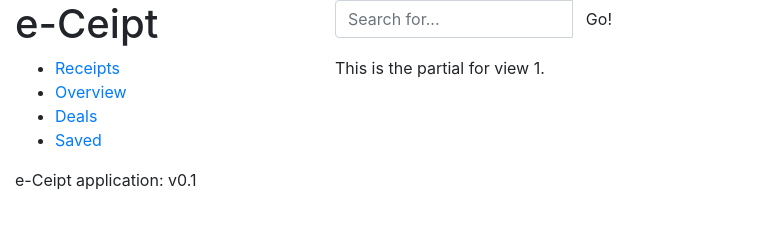
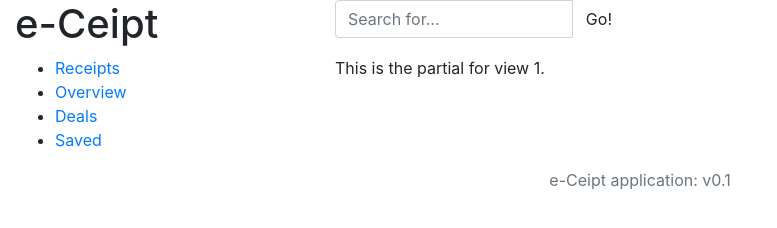
Before and after one commit to hahuunguyen/doekoe, a website: page app/index.html in a window 1280 px wide. Shown: the whole page, without its empty margins (0-777 px from the left). Drawn offline with nearby package versions, Linux system fonts and the light colour scheme; some packages are replaced by stand-ins of ours.

Commit message:
bootstrap style

```diff
--- a/app/index.html
+++ b/app/index.html
@@ -1,12 +1,5 @@
 <!DOCTYPE html>
-<!--[if lt IE 7]>
-<html lang="en" ng-app="myApp" class="no-js lt-ie9 lt-ie8 lt-ie7"> <![endif]-->
-<!--[if IE 7]>
-<html lang="en" ng-app="myApp" class="no-js lt-ie9 lt-ie8"> <![endif]-->
-<!--[if IE 8]>
-<html lang="en" ng-app="myApp" class="no-js lt-ie9"> <![endif]-->
-<!--[if gt IE 8]><!-->
-<html lang="en" ng-app="myApp" class="no-js"> <!--<![endif]-->
+<html lang="en" ng-app="myApp" class="no-js">
 <head>
     <meta charset="utf-8">
     <meta http-equiv="X-UA-Compatible" content="IE=edge">
@@ -15,6 +8,13 @@
     <meta name="viewport" content="width=device-width, initial-scale=1">
     <link rel="stylesheet" href="bower_components/bootstrap/less/bootstrap.css">
     <link rel="stylesheet" href="app.css">
+
+    <!-- HTML5 shim and Respond.js for IE8 support of HTML5 elements and media queries -->
+    <!-- WARNING: Respond.js doesn't work if you view the page via file:// -->
+    <!--[if lt IE 9]>
+    <script src="https://oss.maxcdn.com/html5shiv/3.7.2/html5shiv.min.js"></script>
+    <script src="https://oss.maxcdn.com/respond/1.4.2/respond.min.js"></script>
+    <![endif]-->
 </head>
 <body>
 
@@ -27,7 +27,7 @@
         <div class="col-md-9">
             <div class="row">
                 <div class="col-md-4">
-                    <form>
+                    <form class="search">
                         <div class="input-group">
                             <input type="text" class="form-control" placeholder="Search for...">
                       <span class="input-group-btn">
@@ -58,10 +58,12 @@
                 href="http://browsehappy.com/">upgrade your browser</a> to improve your experience.</p>
         <![endif]-->
     </div>
-    <div class="footer">
-        <div>e-Ceipt application: v<span app-version></span></div>
+</div>
+<footer class="footer">
+    <div class="text-center">
+        <p class="text-muted">e-Ceipt application: v<span app-version></span></p>
     </div>
-</div>
+</footer>
 <!-- In production use:
 <script src="//ajax.googleapis.com/ajax/libs/angularjs/x.x.x/angular.min.js"></script>
 -->
```
